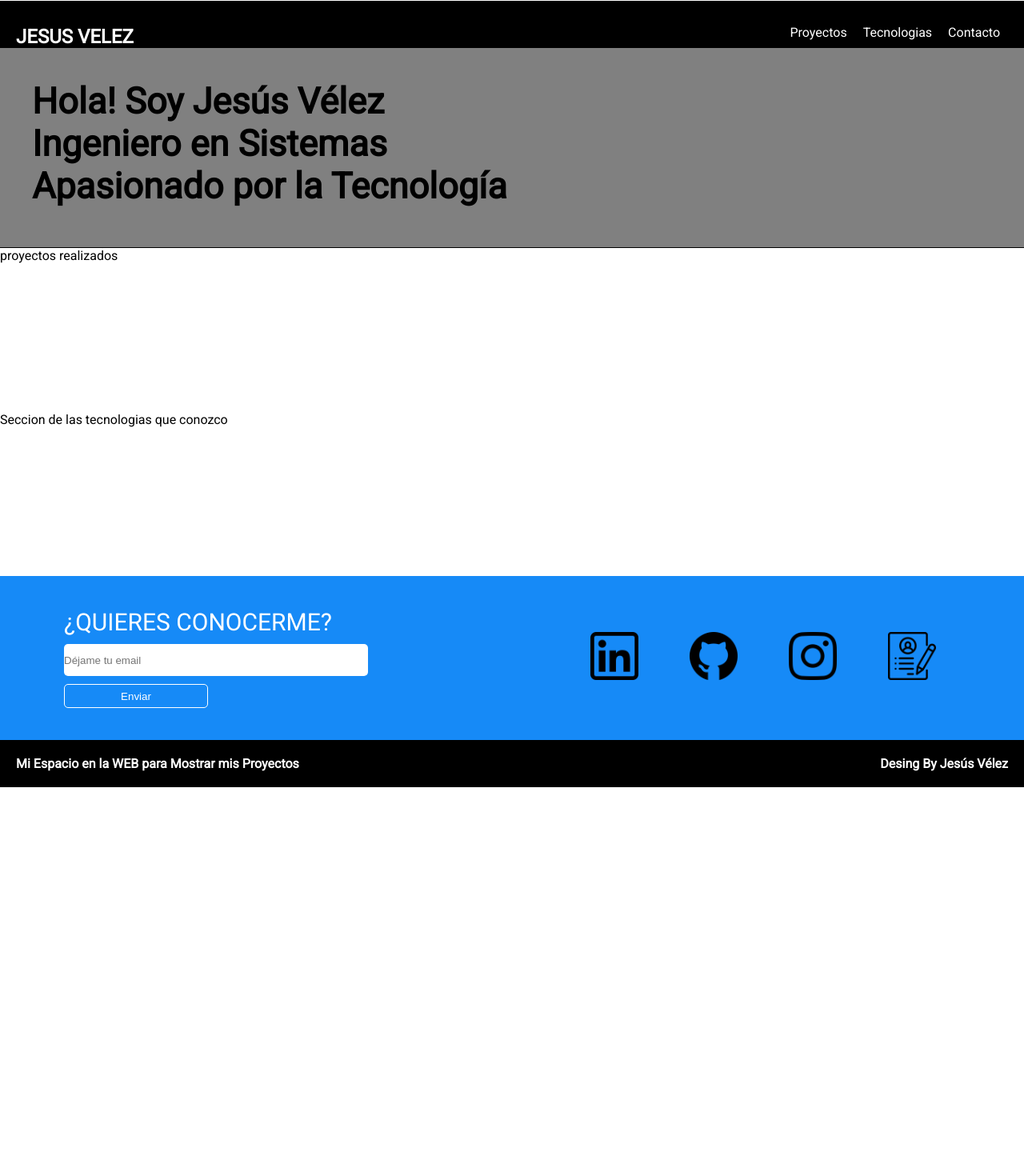
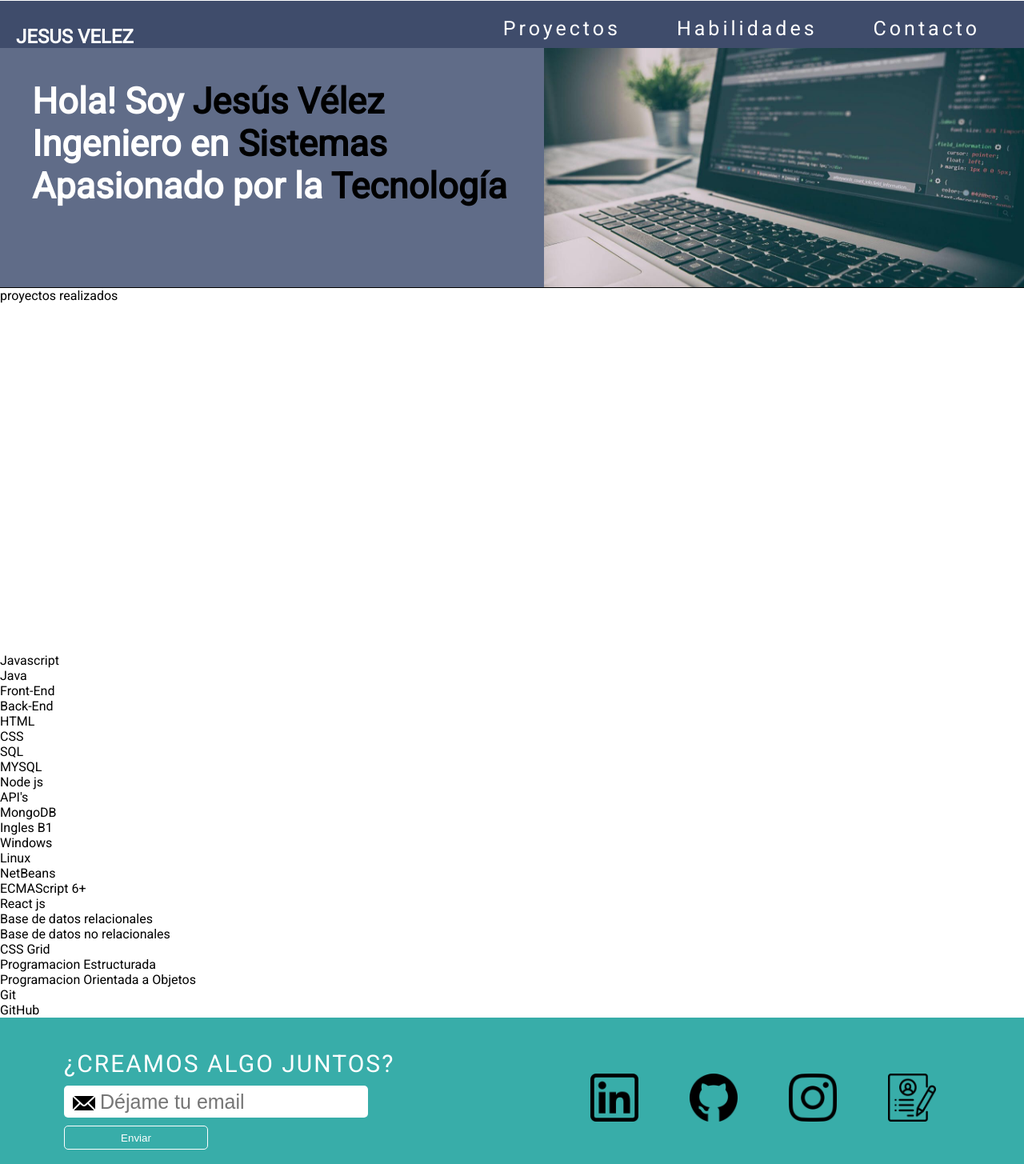
Before and after one commit to Velez27/Portafolio, a plain HTML site: page index.html in a window 1280 px wide. Shown: the top 1455 px of the page at 80% size. Before the commit the page ends 985 px from the top, so only its background shows below. Drawn offline with Linux system fonts and the light colour scheme.

Commit message:
Se hicieron pequeños cambios, background, icono en contacto, etc... Se planea modificiar el grid de una columna a dos columnas

```diff
--- a/css/styles.css
+++ b/css/styles.css
@@ -6,11 +6,11 @@
 .container{
     display: grid;
     grid-template-columns: 1fr;
-    grid-template-rows: 60px 250px 1fr 1fr 1fr 60px;
+    grid-template-rows: 60px 300px 1fr 1fr 220px 60px;
     grid-template-areas: "header"
                          "mensajePrincipal"
                          "proyectos"
-                         "tecnologias"
+                         "habilidades"
                          "contacto"
                          "footer";
     font-family: 'Roboto', sans-serif;
@@ -23,7 +23,7 @@
     flex-direction: row;
     align-items: flex-end;
     justify-content: space-between;
-    background-color: black;
+    background-color: #3f4c6b;
     color: white;
     border-top: 1px solid white;
 }
@@ -41,7 +41,18 @@
 }
 
 .header_menu ul li{
-    margin: 10px 10px 10px 10px;
+    margin: 10px 35px;
+    font-size: 25px;
+    letter-spacing: 4px;
+}
+
+.header_menu ul li:hover{
+    transition: 0.3s;
+    -webkit-transform:scale(1.25);
+    -moz-transform:scale(1.25);
+    -ms-transform:scale(1.25);
+    -o-transform:scale(1.25);
+    transform:scale(1.25);
 }
 
 .header_menu ul li a{
@@ -51,9 +62,16 @@
 
 .mensajePrincipal{
     grid-area: mensajePrincipal;
+    display: flex;
+    justify-content: space-between;
+    color: white;
     font-size: 30px;
-    background-color: gray;
+    background-color: #606c88;
     border-bottom: 1px solid black;
+}
+
+.mensajePrincipal strong{
+    color: black;
 }
 
 .mensajePrincipal h1{
@@ -61,18 +79,27 @@
     padding-bottom: 20px;
 }
 
+.mensajePrincipal_imagen {
+    justify-self: flex-end;
+}
+
+.mensajePrincipal_imagen img{
+    width: 600px;
+    height: 299px;
+}
+
 .proyectos{
     grid-area: proyectos;
 }
 
-.tecnologias{
-    grid-area: tecnologias;
+.habilidades{
+    grid-area: habilidades;
 }
 
 .contacto{
     grid-area: contacto;
     padding: 40px 80px 40px 80px;
-    background-color: rgb(22, 138, 247);
+    background-color: #38ada9;
     display: flex;
     flex-direction: row;
     justify-content: space-between;
@@ -81,7 +108,6 @@
 .contacto_formulario{
     display: flex;
     flex-direction: column;
-    align-items: flex-start;
 }
 
 .contacto_formulario label{
@@ -89,6 +115,14 @@
     font-size: 30px;
     padding-bottom: 10px;
     font: bold;
+    letter-spacing: 2px;
+}
+
+.contacto_formulario img{
+    position: absolute;
+    width: 30px;
+    height: 30px;
+    margin: 52px 0px 0px 10px;
 }
 
 .contacto_formulario input{
@@ -96,7 +130,10 @@
     width: 380px;
     border-radius: 5px;
     border: none;
+    font-size: 25px;
+    text-indent: 45px;
 }
+
 
 .contacto_formulario button{
     height: 30px;
@@ -112,6 +149,7 @@
 }
 
 .contacto_formulario button:hover{
+    transition: 0.3s;
     color: black;
     background-color: white;
 }
@@ -123,6 +161,7 @@
 }
 
 .contacto_imagenes img:hover{
+    transition: 0.3s;
     -webkit-transform:scale(1.25);
     -moz-transform:scale(1.25);
     -ms-transform:scale(1.25);
@@ -132,7 +171,7 @@
 
 .footer{
     grid-area: footer;
-    background-color: black;
+    background-color: #3f4c6b;
     color: white;
     display: flex;
     flex-direction: row;
--- a/index.html
+++ b/index.html
@@ -16,23 +16,50 @@
             <nav class="header_menu">
                 <ul>
                     <li><a href="#project">Proyectos</a></li>
-                    <li><a href="#technology">Tecnologias</a></li>
+                    <li><a href="#skills">Habilidades</a></li>
                     <li><a href="#aboutMe">Contacto</a></li>
                 </ul>
             </nav>
         </header>
         <section class="mensajePrincipal">
-            <h1>Hola! Soy Jesús Vélez <br> Ingeniero en Sistemas <br> Apasionado por la Tecnología</h1>
+            <h1>Hola! Soy <strong>Jesús Vélez</strong> <br> Ingeniero en <strong>Sistemas</strong> <br> Apasionado por la <strong>Tecnología</strong></h1>
+            <figure class="mensajePrincipal_imagen">
+                <img src="./img/web-development.jpg" alt="imagenPrincipal">
+            </figure>
         </section>
         <section id="project" class="proyectos">
             <p>proyectos realizados</p>
         </section>
-        <section id="technology" class="tecnologias">
-            <p>Seccion de las tecnologias que conozco</p>
+        <section id="skills" class="habilidades">
+            <p class="skill">Javascript</p>
+            <p class="skill">Java</p>
+            <p class="skill">Front-End</p>
+            <p class="skill">Back-End</p>
+            <p class="skill">HTML</p>
+            <p class="skill">CSS</p>
+            <p class="skill">SQL</p>
+            <p class="skill">MYSQL</p>
+            <p class="skill">Node js</p>
+            <p class="skill">API's</p>
+            <p class="skill">MongoDB</p>
+            <p class="skill">Ingles B1</p>
+            <p class="skill">Windows</p>
+            <p class="skill">Linux</p>
+            <p class="skill">NetBeans</p>
+            <p class="skill">ECMAScript 6+</p>
+            <p class="skill">React js</p>
+            <p class="skill">Base de datos relacionales</p>
+            <p class="skill">Base de datos no relacionales</p>
+            <p class="skill">CSS Grid</p>
+            <p class="skill">Programacion Estructurada</p>
+            <p class="skill">Programacion Orientada a Objetos</p>
+            <p class="skill">Git</p>
+            <p class="skill">GitHub</p>
         </section>
         <section id="aboutMe" class="contacto">
             <form class="contacto_formulario">
-                <label for="#">¿QUIERES CONOCERME?</label>
+                <label for="#">¿CREAMOS ALGO JUNTOS?</label>
+                <img src="./img/icono-email.png" alt="icono-email">
                 <input type="text" placeholder="Déjame tu email">
                 <button>Enviar</button>
             </form>
```
Also changed, not shown: img/icono-email.png (added).
